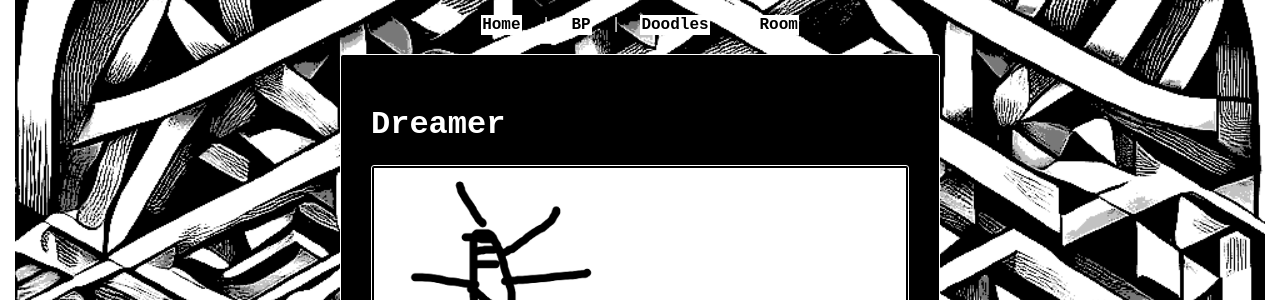
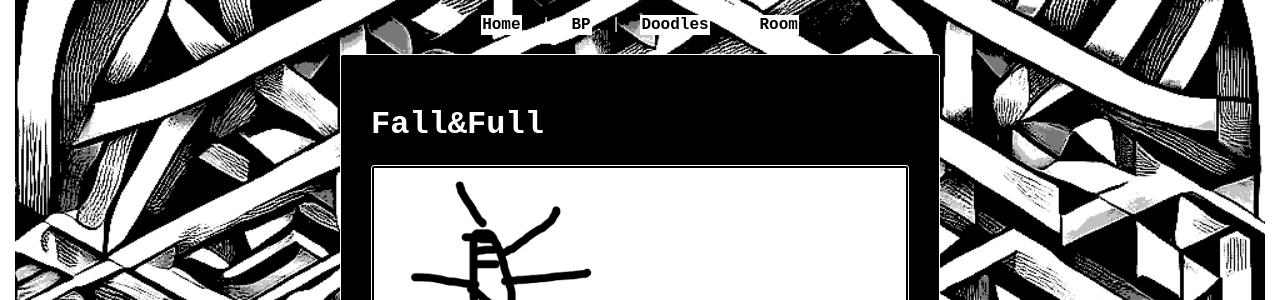
Before and after one commit to ki11dee/popcornparrot, a Jekyll site: the page built from List/Doodles/2026/0624/fall_full.md, in a window 1280 px wide. Shown: the part 150-450 px from the top of the page. Built offline with Jekyll 4.4.1, drawn with Linux system fonts in a browser that asks for light colours; some web fonts are replaced.

Commit message:
Update fall_full.md

```diff
--- a/List/Doodles/2026/0624/fall_full.md
+++ b/List/Doodles/2026/0624/fall_full.md
@@ -1,7 +1,7 @@
 ---
 layout: default
 ---
-# Dreamer
+# Fall&Full
 
 ![1](./fall.png)
 \: 매우 정신없음을 30초 동안 표현!
```
